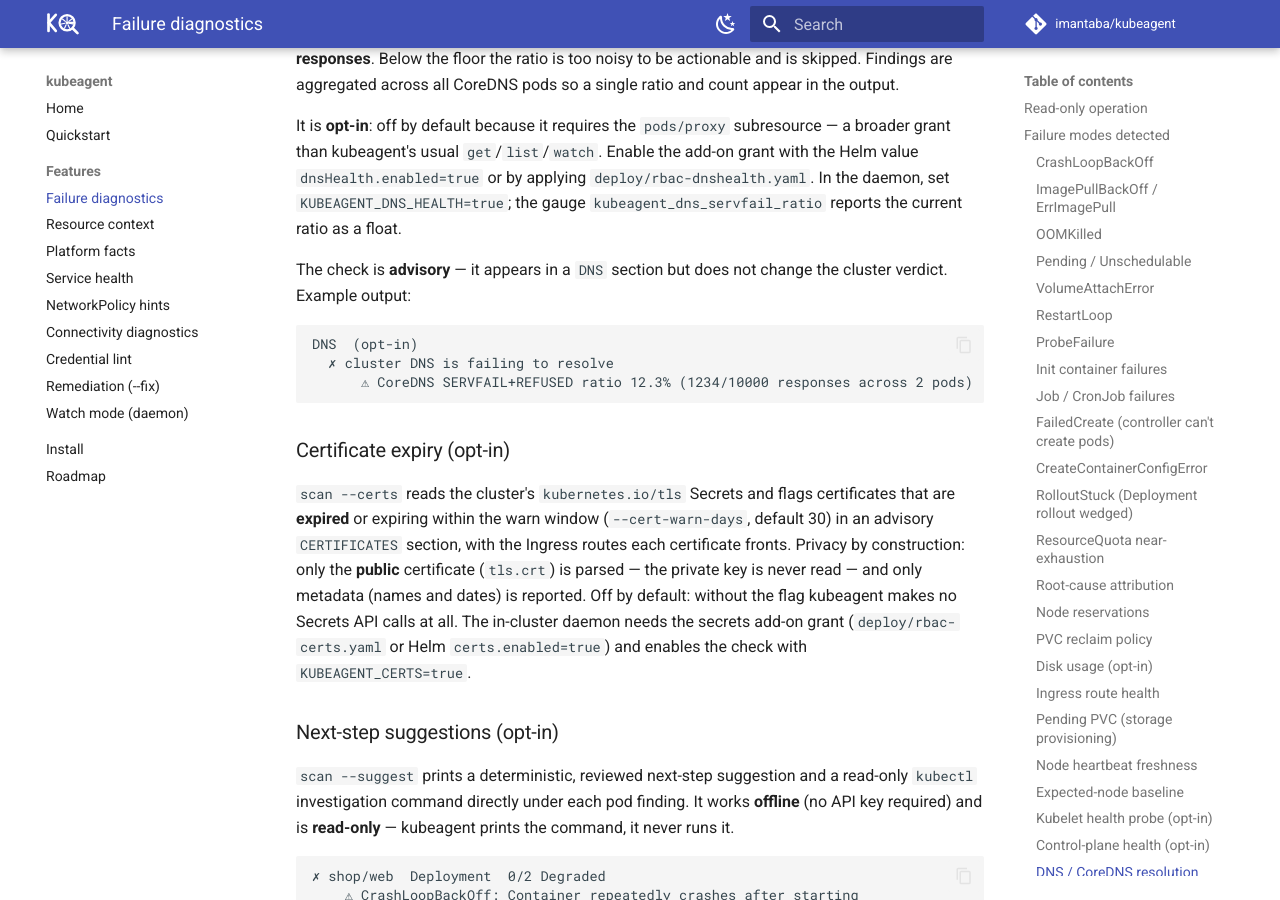
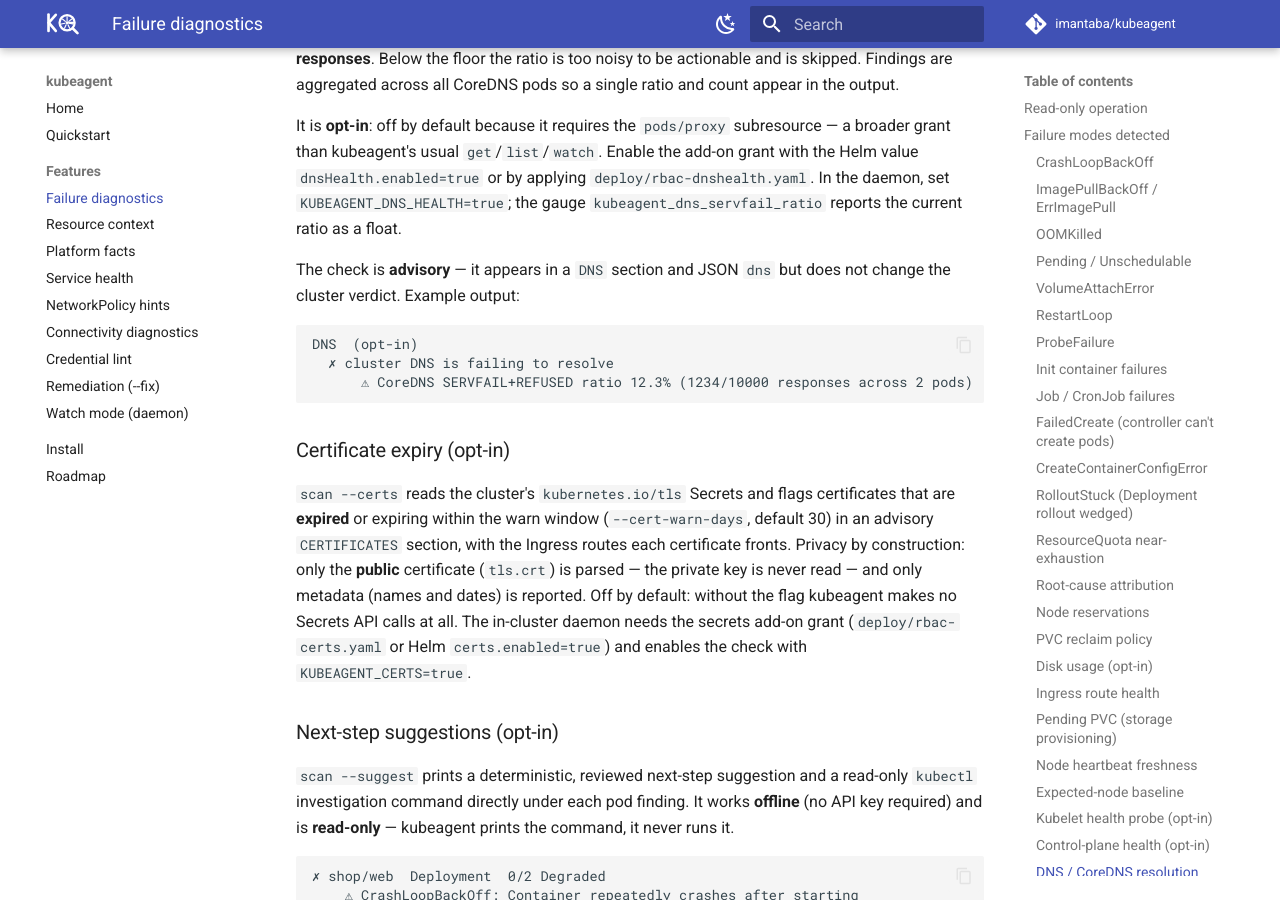
Before and after one commit to imantaba/kubeagent, an MkDocs documentation site: the page built from website/docs/features/diagnostics.md, in a window 1280 px wide and 900 px high, scrolled down 8823 px. Built offline with MkDocs 1.6.1 and Material for MkDocs 9.7.7, drawn with Linux system fonts in a browser that asks for light colours; comment, search, counter and statistics services are not loaded.

Commit message:
docs: note the DNS check's JSON key (dns), matching the sibling sections

````diff
--- a/website/docs/features/diagnostics.md
+++ b/website/docs/features/diagnostics.md
@@ -386,8 +386,8 @@ grant with the Helm value `dnsHealth.enabled=true` or by applying
 `KUBEAGENT_DNS_HEALTH=true`; the gauge `kubeagent_dns_servfail_ratio` reports the
 current ratio as a float.
 
-The check is **advisory** — it appears in a `DNS` section but does not change
-the cluster verdict. Example output:
+The check is **advisory** — it appears in a `DNS` section and JSON `dns` but does
+not change the cluster verdict. Example output:
 
 ```text
 DNS  (opt-in)
````
